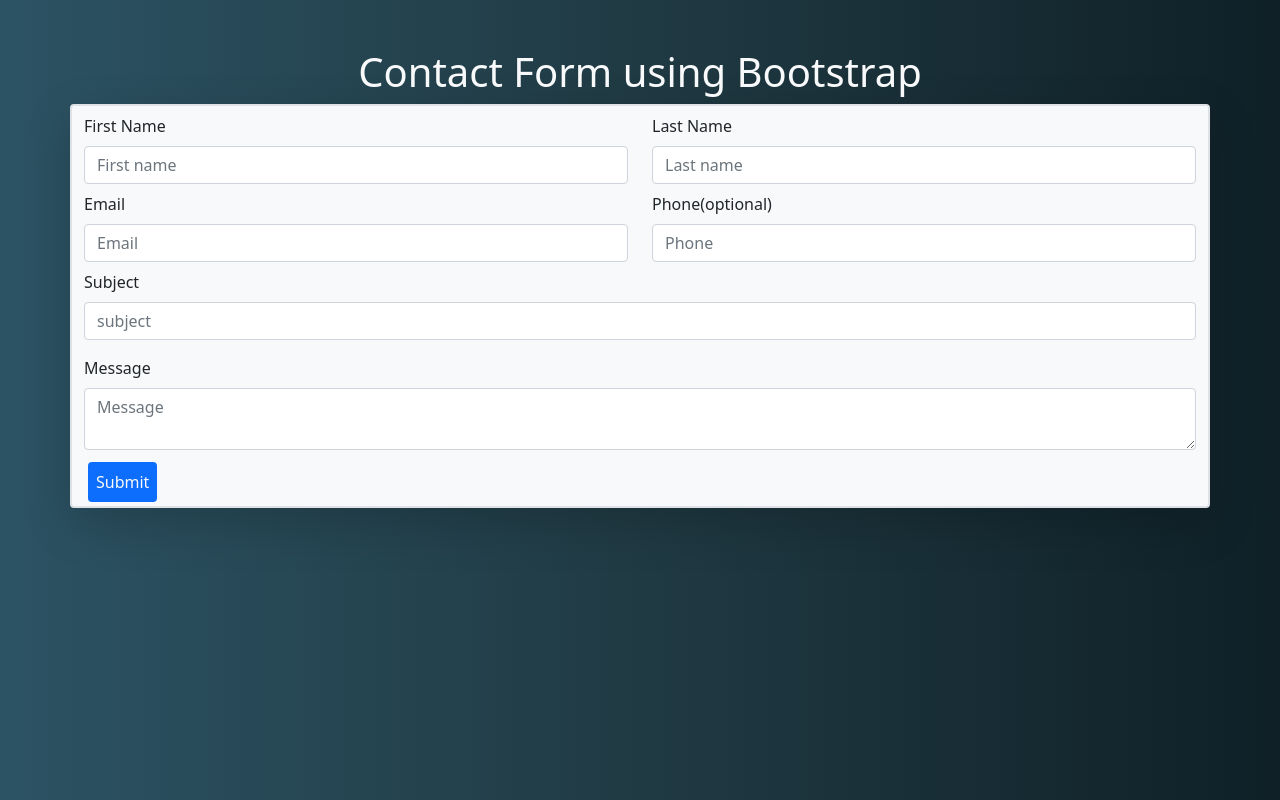
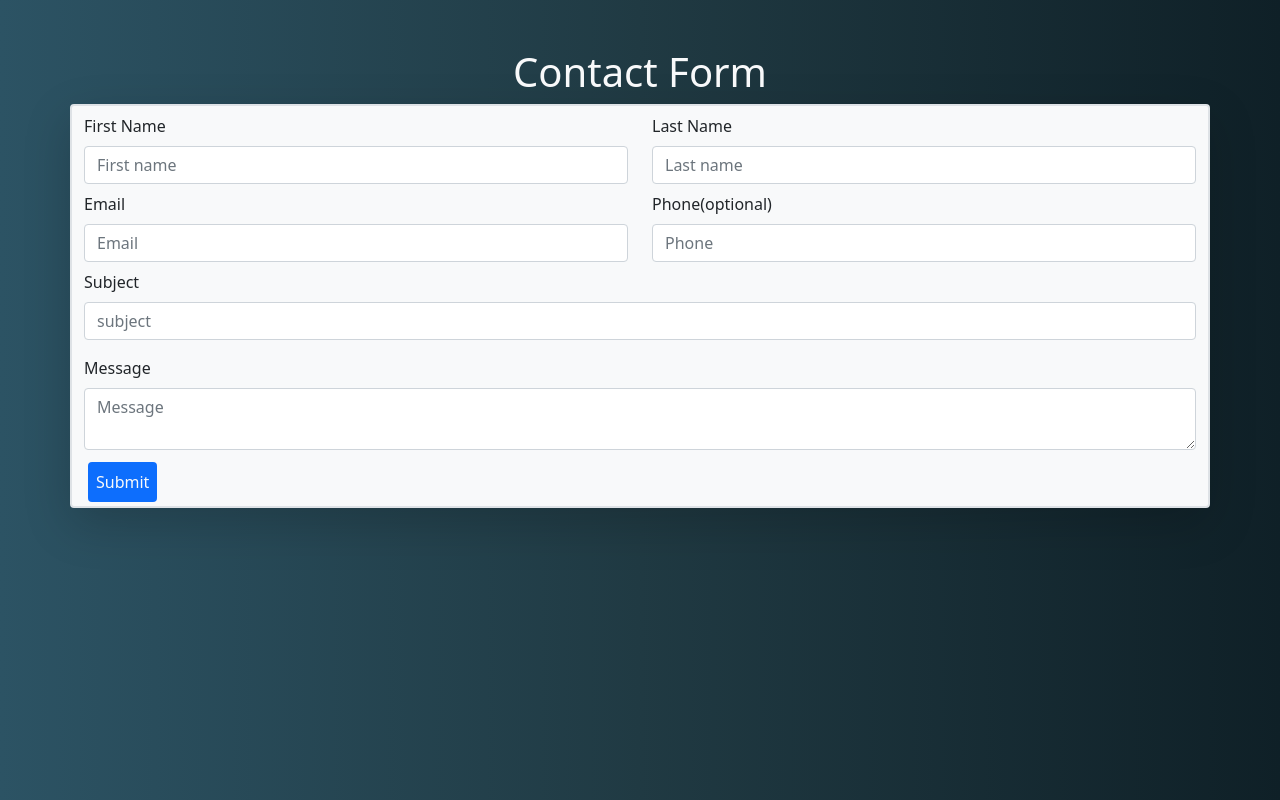
Before and after one commit to yohanJS/ContactForm, a plain HTML site: page index.html in a window 1280 px wide. Drawn offline with nearby package versions, Linux system fonts and the light colour scheme.

Commit message:
CHnaged Title

```diff
--- a/index.html
+++ b/index.html
@@ -14,7 +14,7 @@
 
 <body>
        <div class="container text-center">
-           <h1 class="mt-5 text-light">Contact Form using Bootstrap</h1>
+           <h1 class="mt-5 text-light">Contact Form</h1>
        </div>
        <form class="m-2" action="#">
             <div class="container border border-2 shadow-lg bg-light rounded">
```
